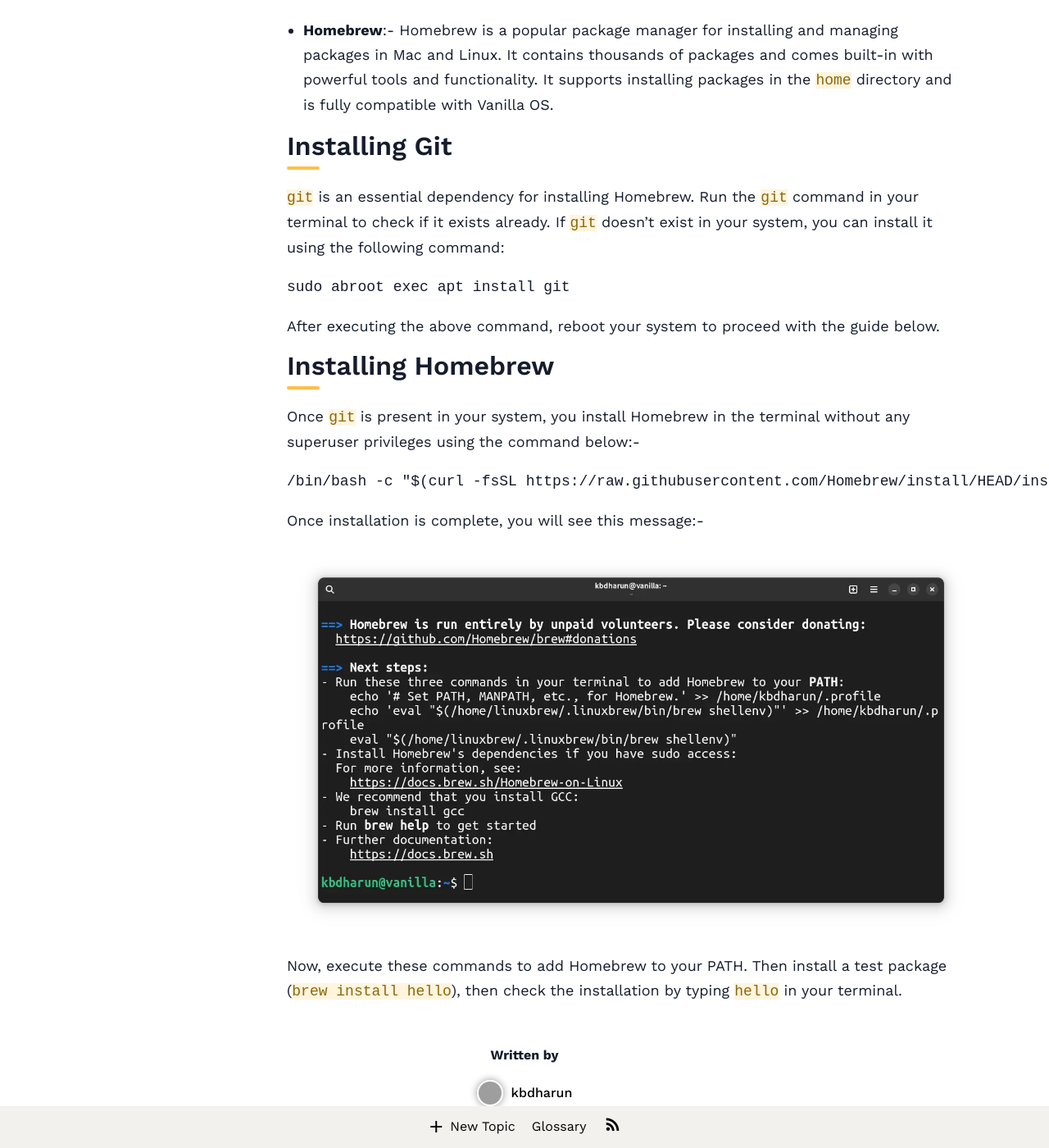
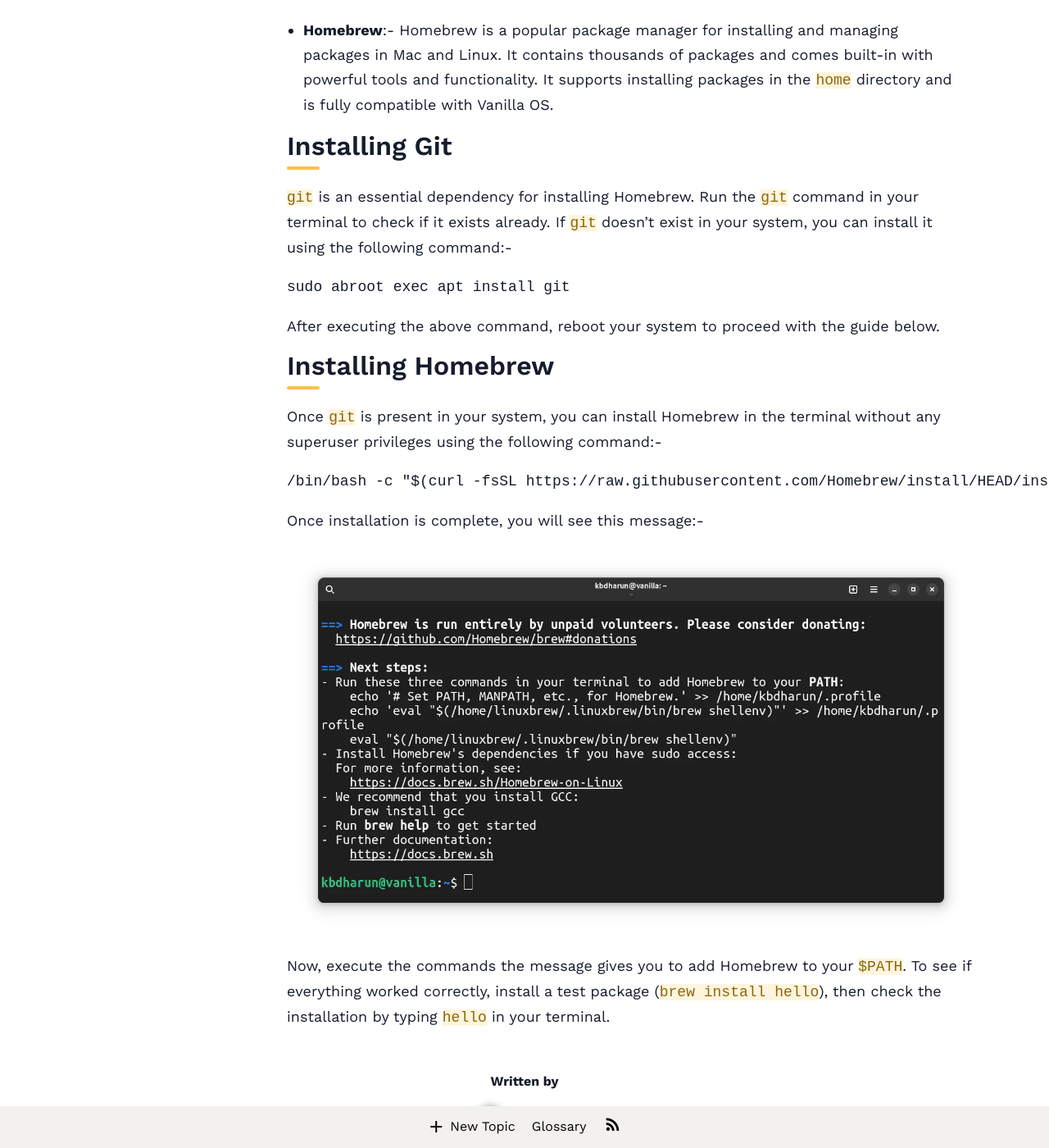
Before and after one commit to Vanilla-OS/handbook, a Jekyll site: the page built from _posts/2023-01-26-install-homebrew.md, in a window 1280 px wide and 1400 px high, scrolled down 392 px. Shown: the whole window at 82% size. Built offline with Jekyll 4.4.1, drawn with Linux system fonts in a browser that asks for light colours; nearby versions of some CDN libraries; a style sheet for code colours, icons or effects is not loaded; grey boxes are pictures that could not be loaded.

Commit message:
Changes to homebrew & docker guide

````diff
--- a/_posts/2023-01-26-install-homebrew.md
+++ b/_posts/2023-01-26-install-homebrew.md
@@ -18,7 +18,7 @@
 ## Installing Git
 
 `git` is an essential dependency for installing Homebrew.
-Run the `git` command in your terminal to check if it exists already. If `git` doesn't exist in your system, you can install it using the following command:
+Run the `git` command in your terminal to check if it exists already. If `git` doesn't exist in your system, you can install it using the following command:-
 
 ```bash
 sudo abroot exec apt install git
@@ -28,7 +28,7 @@
 
 ## Installing Homebrew
 
-Once `git` is present in your system, you install Homebrew in the terminal without any superuser privileges using the command below:-
+Once `git` is present in your system, you can install Homebrew in the terminal without any superuser privileges using the following command:-
 
 ```bash
 /bin/bash -c "$(curl -fsSL https://raw.githubusercontent.com/Homebrew/install/HEAD/install.sh)"
@@ -38,4 +38,4 @@
 
 ![Homebrew Post Installation message](/assets/uploads/Miscellaneous/homebrew-post-installation-message.webp)
 
-Now, execute these commands to add Homebrew to your PATH. Then install a test package (`brew install hello`), then check the installation by typing `hello` in your terminal.
+Now, execute the commands the message gives you to add Homebrew to your `$PATH`. To see if everything worked correctly, install a test package (`brew install hello`), then check the installation by typing `hello` in your terminal.
````
Also changed, not shown: _posts/2023-02-05-install-docker.md (+10 -10 lines).
